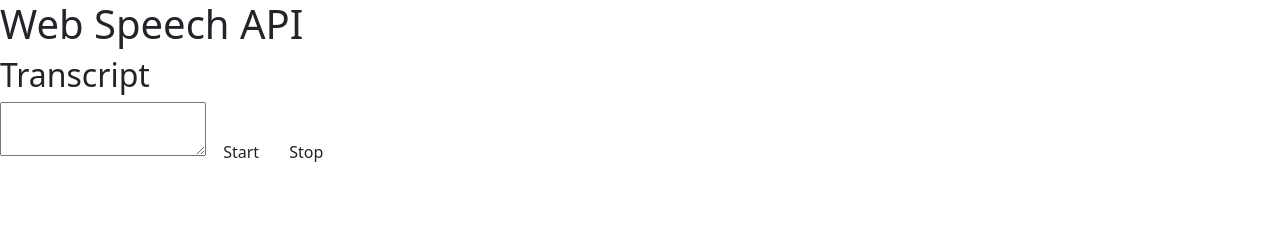
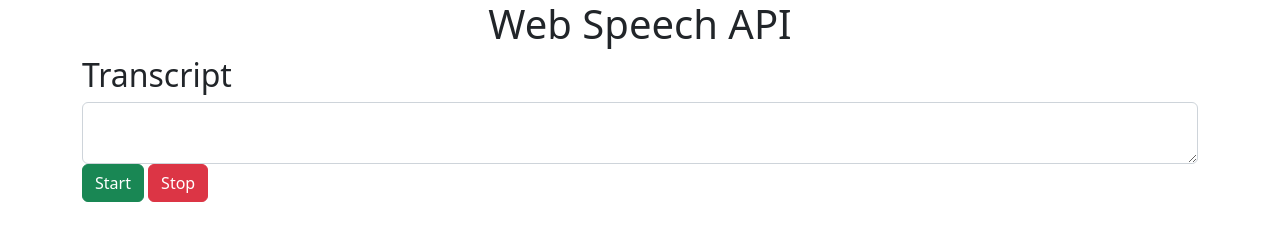
Before and after one commit to alekzandriia/Web-Speech-API, a plain HTML site: page index.html in a window 1280 px wide. Drawn offline with nearby package versions, Linux system fonts and the light colour scheme.

Commit message:
add bs classes & link js

```diff
--- a/index.html
+++ b/index.html
@@ -11,14 +11,15 @@
     />
   </head>
   <body>
-    <h1>Web Speech API</h1>
+    <h1 class="text-center">Web Speech API</h1>
     <main>
-      <div class="transcript-container">
+      <div class="container">
         <h2>Transcript</h2>
-        <textarea class="transcript-output"> </textarea>
-        <button class="start btn">Start</button>
-        <button class="stop btn">Stop</button>
+        <textarea class="form-control"> </textarea>
+        <button class="btn btn-success">Start</button>
+        <button class="btn btn-danger">Stop</button>
       </div>
     </main>
   </body>
+  <script src="app.js"></script>
 </html>
```
